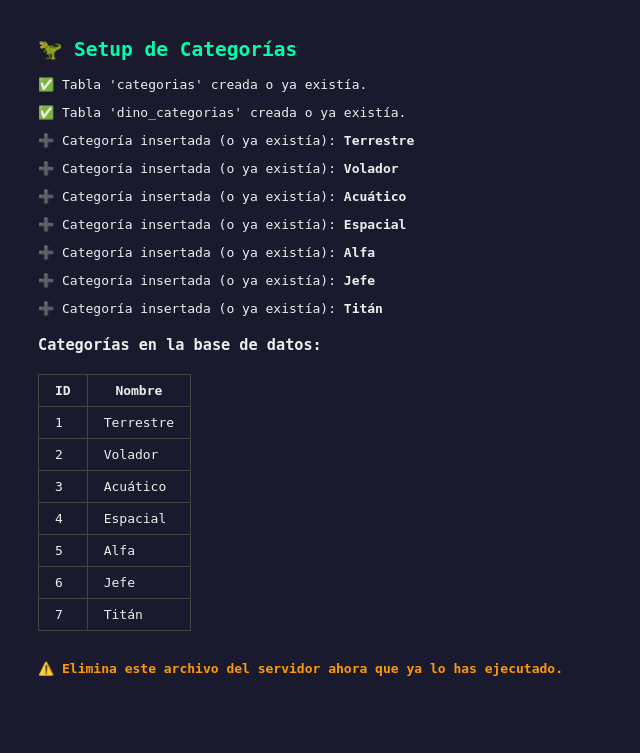
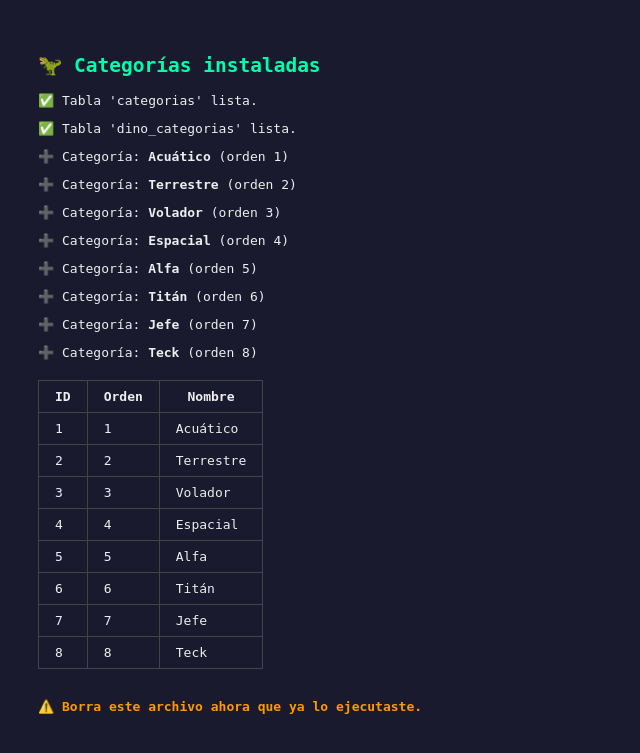
Before and after one commit to AnxoBerjanoRumbo/test-comits, a PHP site: page /setup_categorias.php in a window 1280 px wide. Shown: the top 753 px of the page, without its empty margins (0-640 px from the left). Run offline with PHP 8.4, Linux system fonts and the light colour scheme; a user stored in the database is signed in; data that the repository does not hold is empty.

Commit message:
style: ordenar categorías por columna orden (Acuático, Terrestre, Volador, Espacial...)

```diff
--- a/admin/editar.php
+++ b/admin/editar.php
@@ -37,7 +37,7 @@ $stmt_dm->execute([':id' => $id]);
 $mapas_seleccionados = $stmt_dm->fetchAll(PDO::FETCH_COLUMN);
 
 // Categorías disponibles y seleccionadas
-$stmt_cats = $conexion->query("SELECT * FROM categorias ORDER BY nombre ASC");
+$stmt_cats = $conexion->query("SELECT * FROM categorias ORDER BY orden ASC");
 $categorias = $stmt_cats->fetchAll(PDO::FETCH_ASSOC);
 
 $stmt_dc = $conexion->prepare("SELECT categoria_id FROM dino_categorias WHERE dino_id = :id");
--- a/admin/insertar.php
+++ b/admin/insertar.php
@@ -13,7 +13,7 @@ $stmt_mapas = $conexion->prepare($sql_mapas);
 $stmt_mapas->execute();
 $mapas = $stmt_mapas->fetchAll(PDO::FETCH_ASSOC);
 
-$sql_cats = "SELECT * FROM categorias ORDER BY nombre ASC";
+$sql_cats = "SELECT * FROM categorias ORDER BY orden ASC";
 $stmt_cats = $conexion->prepare($sql_cats);
 $stmt_cats->execute();
 $categorias = $stmt_cats->fetchAll(PDO::FETCH_ASSOC);
--- a/detalle.php
+++ b/detalle.php
@@ -32,7 +32,7 @@ $mapas = $stmt_mapas->fetchAll(PDO::FETCH_ASSOC);
 $sql_cats = "SELECT c.nombre FROM categorias c
              INNER JOIN dino_categorias dc ON c.id = dc.categoria_id
              WHERE dc.dino_id = :id
-             ORDER BY c.nombre ASC";
+             ORDER BY c.orden ASC";
 $stmt_cats = $conexion->prepare($sql_cats);
 $stmt_cats->bindParam(':id', $id);
 $stmt_cats->execute();
--- a/index.php
+++ b/index.php
@@ -13,7 +13,7 @@ $stmt_mapas_lista->execute();
 $todos_mapas = $stmt_mapas_lista->fetchAll(PDO::FETCH_ASSOC);
 
 // Cargar categorias para el selector
-$stmt_cats_lista = $conexion->prepare("SELECT * FROM categorias ORDER BY nombre ASC");
+$stmt_cats_lista = $conexion->prepare("SELECT * FROM categorias ORDER BY orden ASC");
 $stmt_cats_lista->execute();
 $todos_cats = $stmt_cats_lista->fetchAll(PDO::FETCH_ASSOC);
 
--- a/setup_categorias.php
+++ b/setup_categorias.php
@@ -1,22 +1,25 @@
 <?php
-// Script de instalación de categorías - Ejecutar una sola vez y luego borrar
+// Script de instalación/actualización de categorías
+// Ejecutar una sola vez desde el navegador como Superadmin y luego borrar
 session_start();
 if (!isset($_SESSION['rol']) || $_SESSION['rol'] !== 'superadmin') {
-    die("Acceso denegado. Solo el Superadmin puede ejecutar este script.");
+    die("Acceso denegado.");
 }
-
 include 'config/db.php';
 $log = [];
 
 try {
-    // 1. Crear tabla categorias
+    // 1. Crear tabla categorias con columna de orden
     $conexion->exec("
         CREATE TABLE IF NOT EXISTS categorias (
-            id   INT AUTO_INCREMENT PRIMARY KEY,
-            nombre VARCHAR(50) NOT NULL UNIQUE
+            id     INT AUTO_INCREMENT PRIMARY KEY,
+            nombre VARCHAR(50) NOT NULL UNIQUE,
+            orden  TINYINT UNSIGNED NOT NULL DEFAULT 99
         ) ENGINE=InnoDB DEFAULT CHARSET=utf8mb4
     ");
-    $log[] = "✅ Tabla 'categorias' creada o ya existía.";
+    // Añadir columna orden si ya existía la tabla sin ella
+    try { $conexion->exec("ALTER TABLE categorias ADD COLUMN orden TINYINT UNSIGNED NOT NULL DEFAULT 99"); } catch(Exception $e) {}
+    $log[] = "✅ Tabla 'categorias' lista.";
 
     // 2. Crear tabla intermedia dino_categorias
     $conexion->exec("
@@ -28,28 +31,41 @@ try {
             FOREIGN KEY (categoria_id) REFERENCES categorias(id)  ON DELETE CASCADE
         ) ENGINE=InnoDB DEFAULT CHARSET=utf8mb4
     ");
-    $log[] = "✅ Tabla 'dino_categorias' creada o ya existía.";
+    $log[] = "✅ Tabla 'dino_categorias' lista.";
 
-    // 3. Insertar categorías base (IGNORE si ya existen)
-    $categorias = ['Terrestre', 'Volador', 'Acuático', 'Espacial', 'Alfa', 'Jefe', 'Titán'];
-    $stmt = $conexion->prepare("INSERT IGNORE INTO categorias (nombre) VALUES (:nombre)");
-    foreach ($categorias as $cat) {
-        $stmt->execute([':nombre' => $cat]);
-        $log[] = "➕ Categoría insertada (o ya existía): <strong>$cat</strong>";
+    // 3. Insertar/actualizar categorías con orden definido
+    $categorias = [
+        ['Acuático',   1],
+        ['Terrestre',  2],
+        ['Volador',    3],
+        ['Espacial',   4],
+        ['Alfa',       5],
+        ['Titán',      6],
+        ['Jefe',       7],
+        ['Teck',       8],
+    ];
+
+    $stmt = $conexion->prepare("
+        INSERT INTO categorias (nombre, orden) VALUES (:nombre, :orden)
+        ON DUPLICATE KEY UPDATE orden = VALUES(orden)
+    ");
+    foreach ($categorias as [$nombre, $orden]) {
+        $stmt->execute([':nombre' => $nombre, ':orden' => $orden]);
+        $log[] = "➕ Categoría: <strong>$nombre</strong> (orden $orden)";
     }
 
     // 4. Mostrar resultado
-    $stmt_check = $conexion->query("SELECT * FROM categorias ORDER BY id ASC");
-    $cats = $stmt_check->fetchAll(PDO::FETCH_ASSOC);
+    $cats = $conexion->query("SELECT * FROM categorias ORDER BY orden ASC")->fetchAll(PDO::FETCH_ASSOC);
 
-    echo "<style>body{font-family:monospace;padding:30px;background:#1a1a2e;color:#eee;} .ok{color:#00ffaa;} .info{color:#aaa;} table{border-collapse:collapse;margin-top:20px;} td,th{border:1px solid #444;padding:8px 16px;}</style>";
-    echo "<h2 style='color:#00ffaa'>🦖 Setup de Categorías</h2>";
+    echo "<!DOCTYPE html><html><head><meta charset='UTF-8'></head><body>";
+    echo "<style>body{font-family:monospace;padding:30px;background:#1a1a2e;color:#eee;} table{border-collapse:collapse;margin-top:20px;} td,th{border:1px solid #444;padding:8px 16px;} .ok{color:#00ffaa;}</style>";
+    echo "<h2 style='color:#00ffaa'>🦖 Categorías instaladas</h2>";
     foreach ($log as $l) echo "<p>$l</p>";
-    echo "<h3 style='margin-top:20px;'>Categorías en la base de datos:</h3>";
-    echo "<table><tr><th>ID</th><th>Nombre</th></tr>";
-    foreach ($cats as $c) echo "<tr><td>{$c['id']}</td><td>{$c['nombre']}</td></tr>";
+    echo "<table><tr><th>ID</th><th>Orden</th><th>Nombre</th></tr>";
+    foreach ($cats as $c) echo "<tr><td>{$c['id']}</td><td>{$c['orden']}</td><td>{$c['nombre']}</td></tr>";
     echo "</table>";
-    echo "<p style='margin-top:30px;color:#ff9900;'>⚠️ <strong>Elimina este archivo del servidor ahora que ya lo has ejecutado.</strong></p>";
+    echo "<p style='margin-top:30px;color:#ff9900;'>⚠️ <strong>Borra este archivo ahora que ya lo ejecutaste.</strong></p>";
+    echo "</body></html>";
 
 } catch (PDOException $e) {
     echo "<p style='color:red;'>❌ Error: " . htmlspecialchars($e->getMessage()) . "</p>";
```
